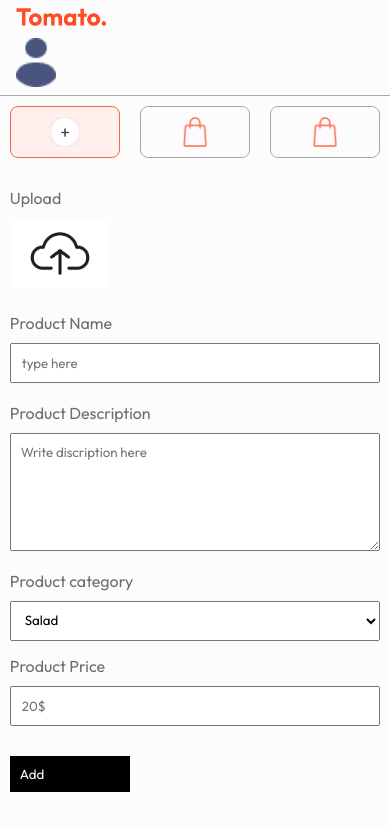
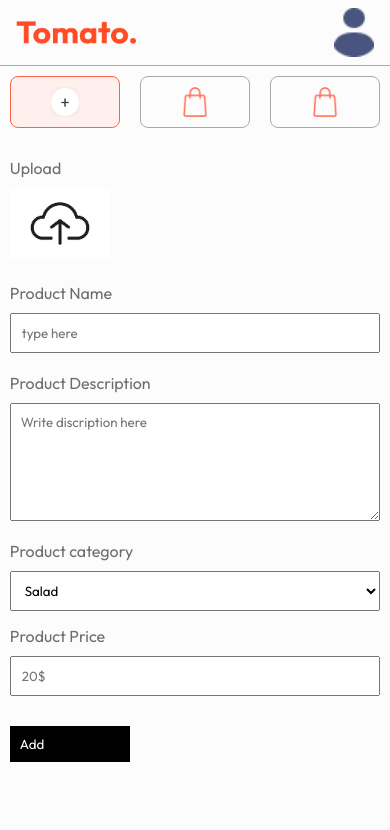
Before and after one commit to poojainhc/Food-Delivery-Website-In-MERN-Stack, a React (Vite) app in the folder admin/: page /add in a window 390 px wide. Shown: the top 830 px of the page. Built offline with nearby package versions, Linux system fonts and the light colour scheme.

Commit message:
fix navbar bug related to profile icon and logo

```diff
--- a/admin/src/component/Navbar/Navbar.css
+++ b/admin/src/component/Navbar/Navbar.css
@@ -15,8 +15,12 @@
 
 @media (max-width: 900px) {
     .navbar{
-        flex-direction: column;
-        align-items: flex-start;
+        flex-direction: row;
+        justify-content: space-between;
+        align-items: center;
         gap: 12px;
     }
+    .navbar .logo{
+        width: 120px;
+    }
 }
```
